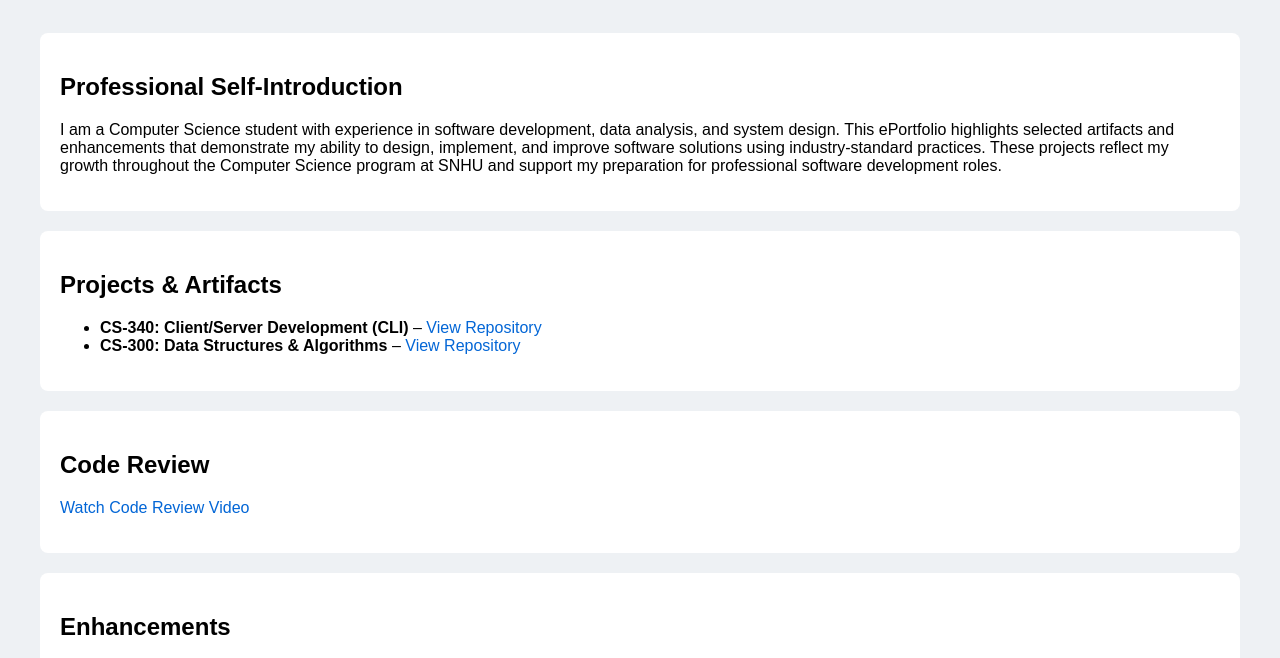
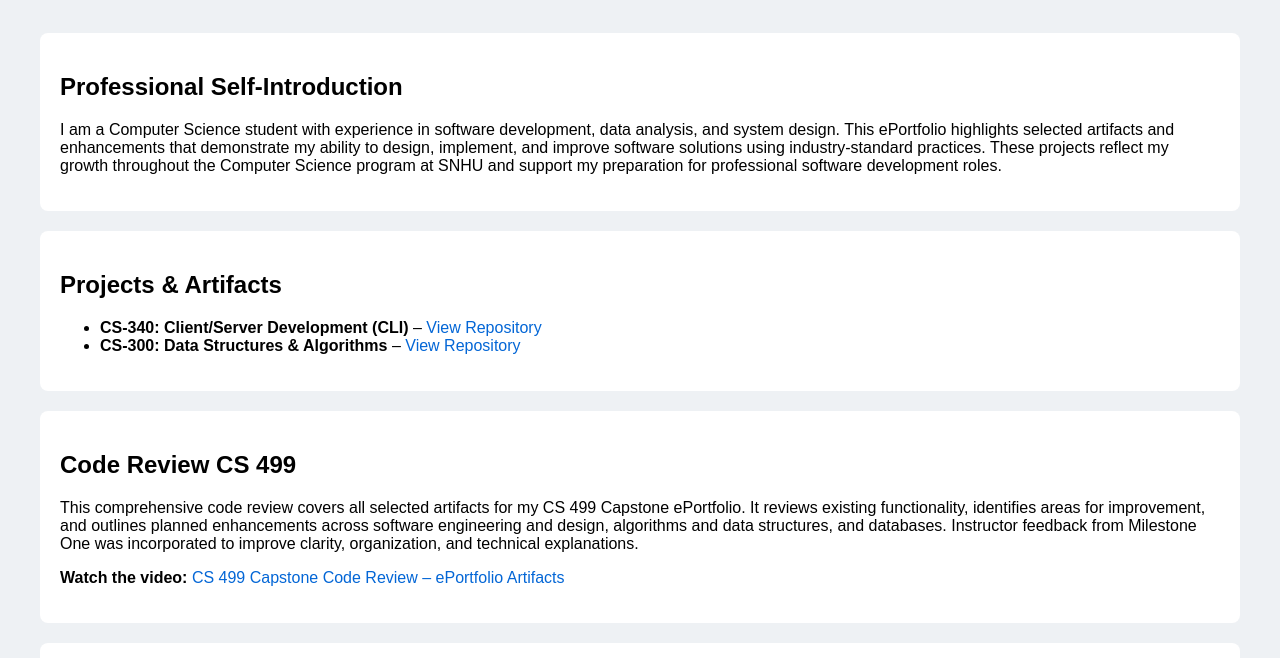
Before and after one commit to jmwallsIII/jmwallsIII.github.io, a plain HTML site: page index.html in a window 1280 px wide. Shown: the part 119-777 px from the top of the page. Drawn offline with Linux system fonts and the light colour scheme.

Commit message:
Update Code Review - index.html

```diff
--- a/index.html
+++ b/index.html
@@ -63,9 +63,18 @@
 </section>
 
 <section>
-  <h2>Code Review</h2>
+  <h2>Code Review <span class="tag">CS 499</span></h2>
+  <p class="muted">
+    This comprehensive code review covers all selected artifacts for my CS 499 Capstone ePortfolio.
+    It reviews existing functionality, identifies areas for improvement, and outlines planned enhancements
+    across software engineering and design, algorithms and data structures, and databases. Instructor
+    feedback from Milestone One was incorporated to improve clarity, organization, and technical explanations.
+  </p>
   <p>
-    <a href="#" target="_blank">Watch Code Review Video</a> <!-- Replace with Code Review later/This is a placeholder -->
+    <strong>Watch the video:</strong>
+    <a href="https://youtu.be/KVd8opjzw4E" target="_blank" rel="noopener">
+      CS 499 Capstone Code Review – ePortfolio Artifacts
+    </a>
   </p>
 </section>
 
```
